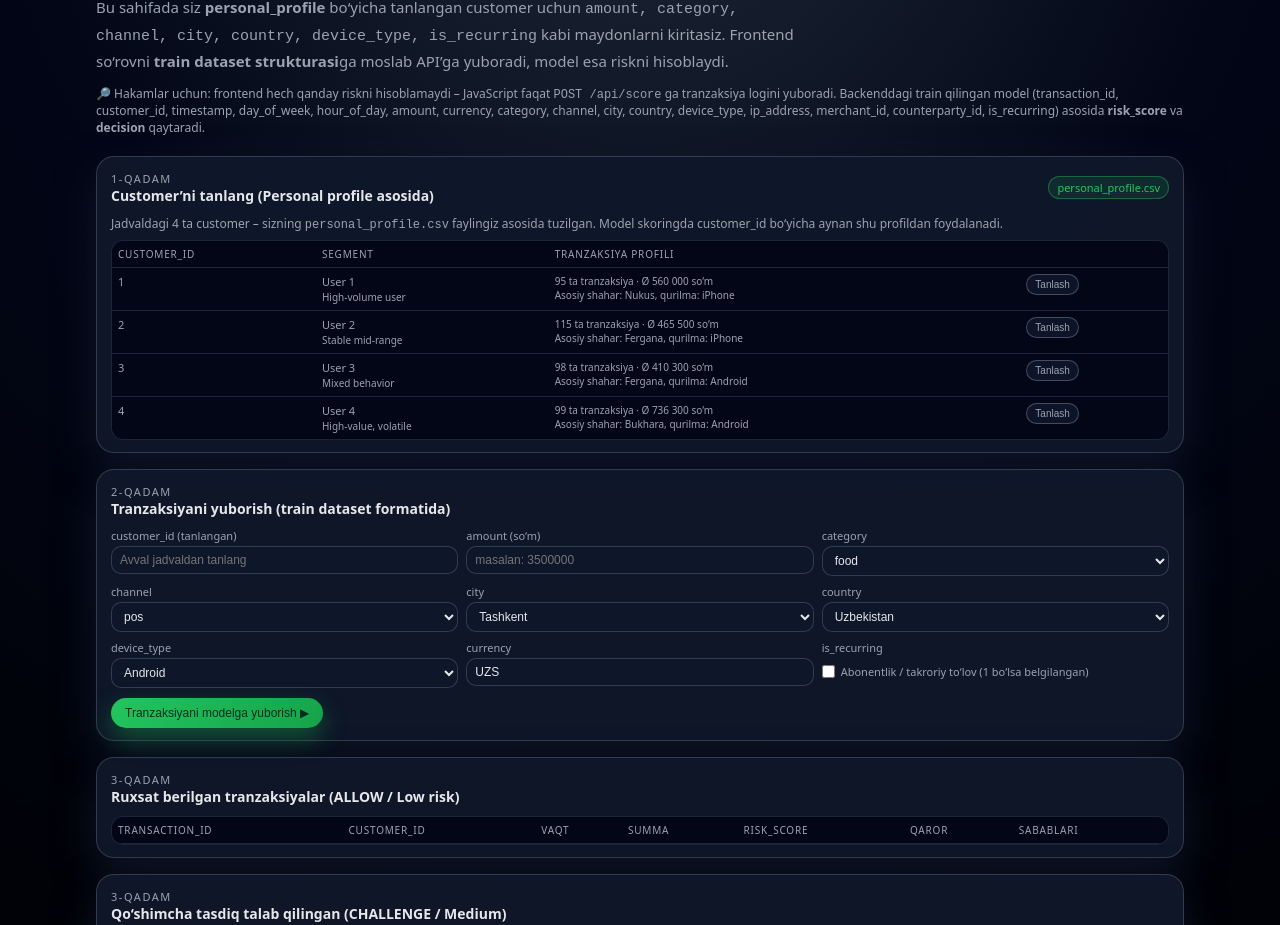
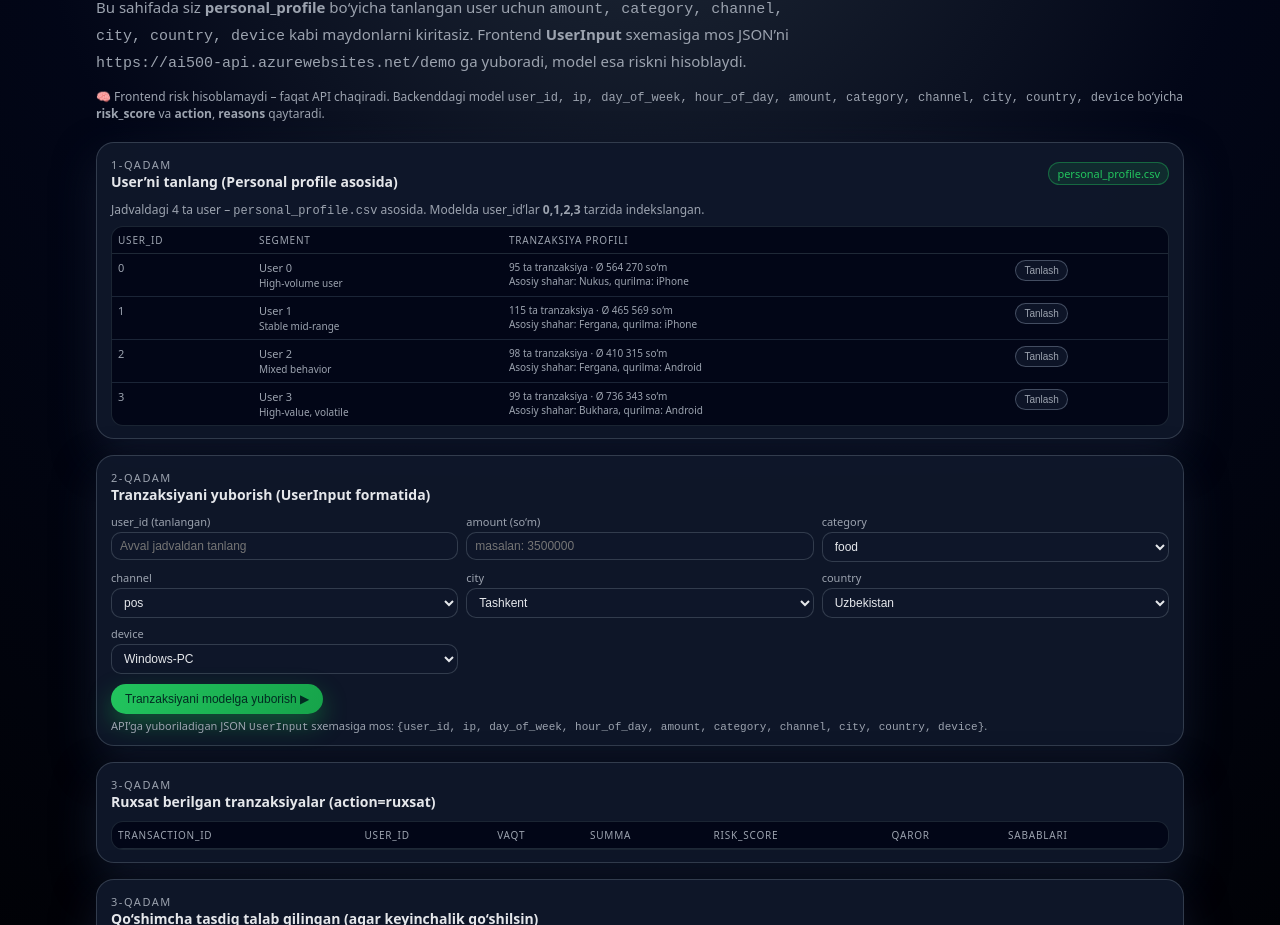
Before and after one commit to Rajabboy09/AI500, a plain HTML site: page demo/index.html in a window 1280 px wide. Shown: the part 175-1100 px from the top of the page. Drawn offline with Linux system fonts and the light colour scheme.

Commit message:
Change 'customer' references to 'user' in index.html
Updated references from 'customer' to 'user' throughout the HTML file. Adjusted form labels and API payload structure to reflect changes in user identification.

```diff
--- a/demo/index.html
+++ b/demo/index.html
@@ -250,13 +250,7 @@
     .field select:focus {
       border-color: var(--accent);
     }
-    .field-inline {
-      display: flex;
-      align-items: center;
-      gap: 6px;
-      margin-top: 6px;
-      font-size: 11px;
-    }
+
     .hint {
       font-size: 11px;
       color: var(--muted);
@@ -285,7 +279,7 @@
     </div>
     <nav class="nav">
       <a href="../">Asosiy sahifa</a>
-      <a href="#customers">Customerlar</a>
+      <a href="#customers">Userlar</a>
       <a href="#form">Tranzaksiya yuborish</a>
       <a href="#results-allow">Natijalar</a>
     </nav>
@@ -297,63 +291,59 @@
       <span>Interaktiv demo:</span> train datasetga mos tranzaksiya skoring
     </div>
     <p class="hero-subtitle">
-      Bu sahifada siz <strong>personal_profile</strong> bo‘yicha tanlangan customer uchun
-      <code>amount, category, channel, city, country, device_type, is_recurring</code> kabi
-      maydonlarni kiritasiz. Frontend so‘rovni <strong>train dataset strukturasi</strong>ga moslab
-      API’ga yuboradi, model esa riskni hisoblaydi.
+      Bu sahifada siz <strong>personal_profile</strong> bo‘yicha tanlangan user uchun
+      <code>amount, category, channel, city, country, device</code> kabi maydonlarni kiritasiz.
+      Frontend <strong>UserInput</strong> sxemasiga mos JSON’ni
+      <code>https://ai500-api.azurewebsites.net/demo</code> ga yuboradi, model esa riskni hisoblaydi.
     </p>
     <p class="hero-note">
-      🔎 Hakamlar uchun: frontend hech qanday riskni hisoblamaydi – JavaScript faqat
-      <code>POST /api/score</code> ga tranzaksiya logini yuboradi. Backenddagi train qilingan model
-      (transaction_id, customer_id, timestamp, day_of_week, hour_of_day, amount, currency,
-      category, channel, city, country, device_type, ip_address, merchant_id, counterparty_id,
-      is_recurring) asosida <strong>risk_score</strong> va <strong>decision</strong> qaytaradi.
+      🧠 Frontend risk hisoblamaydi – faqat API chaqiradi.
+      Backenddagi model <code>user_id, ip, day_of_week, hour_of_day, amount, category, channel, city, country, device</code>
+      bo‘yicha <strong>risk_score</strong> va <strong>action</strong>, <strong>reasons</strong> qaytaradi.
     </p>
   </section>
 
-  <!-- 1. CUSTOMER JADVALI -->
+  <!-- 1. USER JADVALI -->
   <section class="card" id="customers">
     <div class="card-header">
       <div>
         <div class="card-label">1-qadam</div>
-        <div class="card-title">Customer’ni tanlang (Personal profile asosida)</div>
+        <div class="card-title">User’ni tanlang (Personal profile asosida)</div>
       </div>
       <div class="card-tag">personal_profile.csv</div>
     </div>
     <p style="font-size:12px; margin-bottom:8px;">
-      Jadvaldagi 4 ta customer – sizning <code>personal_profile.csv</code> faylingiz asosida tuzilgan.
-      Model skoringda customer_id bo‘yicha aynan shu profildan foydalanadi.
+      Jadvaldagi 4 ta user – <code>personal_profile.csv</code> asosida. Modelda user_id’lar
+      <strong>0,1,2,3</strong> tarzida indekslangan.
     </p>
     <div class="table-wrapper">
       <table>
         <thead>
           <tr>
-            <th>customer_id</th>
+            <th>user_id</th>
             <th>Segment</th>
             <th>Tranzaksiya profili</th>
             <th></th>
           </tr>
         </thead>
-        <tbody id="customerTableBody">
-          <!-- JS orqali to‘ldiriladi -->
-        </tbody>
+        <tbody id="customerTableBody"></tbody>
       </table>
     </div>
   </section>
 
-  <!-- 2. FORMA: TRAIN DATASETGA MOS KIRITISH -->
+  <!-- 2. FORMA -->
   <section class="card" id="form">
     <div class="card-header">
       <div>
         <div class="card-label">2-qadam</div>
-        <div class="card-title">Tranzaksiyani yuborish (train dataset formatida)</div>
+        <div class="card-title">Tranzaksiyani yuborish (UserInput formatida)</div>
       </div>
     </div>
 
     <form id="paymentForm">
       <div class="form-grid">
         <div class="field">
-          <label>customer_id (tanlangan)</label>
+          <label>user_id (tanlangan)</label>
           <input id="selectedCustomerInput" type="text" placeholder="Avval jadvaldan tanlang" readonly />
         </div>
 
@@ -366,11 +356,13 @@
           <label>category</label>
           <select id="categorySelect">
             <option value="food">food</option>
+            <option value="entertainment">entertainment</option>
+            <option value="online_services">online_services</option>
             <option value="utilities">utilities</option>
-            <option value="online_services">online_services</option>
+            <option value="health">health</option>
+            <option value="transport">transport</option>
+            <option value="clothing">clothing</option>
             <option value="education">education</option>
-            <option value="transport">transport</option>
-            <option value="shopping">shopping</option>
           </select>
         </div>
 
@@ -378,8 +370,9 @@
           <label>channel</label>
           <select id="channelSelect">
             <option value="pos">pos</option>
+            <option value="atm_withdrawal">atm_withdrawal</option>
+            <option value="transfer">transfer</option>
             <option value="online_payment">online_payment</option>
-            <option value="transfer">transfer</option>
           </select>
         </div>
 
@@ -388,10 +381,16 @@
           <select id="citySelect">
             <option value="Tashkent">Tashkent</option>
             <option value="Fergana">Fergana</option>
+            <option value="Samarkand">Samarkand</option>
             <option value="Namangan">Namangan</option>
-            <option value="Nukus">Nukus</option>
             <option value="Bukhara">Bukhara</option>
             <option value="Andijan">Andijan</option>
+            <option value="Nukus">Nukus</option>
+            <option value="Moscow">Moscow</option>
+            <option value="Dubai">Dubai</option>
+            <option value="Almaty">Almaty</option>
+            <option value="Istanbul">Istanbul</option>
+            <option value="Berlin">Berlin</option>
           </select>
         </div>
 
@@ -399,34 +398,21 @@
           <label>country</label>
           <select id="countrySelect">
             <option value="Uzbekistan">Uzbekistan</option>
+            <option value="Russia">Russia</option>
+            <option value="UAE">UAE</option>
+            <option value="Kazakhstan">Kazakhstan</option>
+            <option value="Turkey">Turkey</option>
             <option value="Germany">Germany</option>
-            <option value="Russia">Russia</option>
-            <option value="Kazakhstan">Kazakhstan</option>
           </select>
         </div>
 
         <div class="field">
-          <label>device_type</label>
+          <label>device</label>
           <select id="deviceSelect">
+            <option value="Windows-PC">Windows-PC</option>
             <option value="Android">Android</option>
             <option value="iPhone">iPhone</option>
-            <option value="Windows-PC">Windows-PC</option>
-            <option value="Web">Web</option>
-            <option value="Unknown">Unknown</option>
           </select>
-        </div>
-
-        <div class="field">
-          <label>currency</label>
-          <input type="text" value="UZS" readonly />
-        </div>
-
-        <div class="field">
-          <label>is_recurring</label>
-          <div class="field-inline">
-            <input id="isRecurringCheckbox" type="checkbox" />
-            <span>Abonentlik / takroriy to‘lov (1 bo‘lsa belgilangan)</span>
-          </div>
         </div>
       </div>
 
@@ -434,15 +420,19 @@
         Tranzaksiyani modelga yuborish ▶
       </button>
       <span id="formError" class="hint" style="color:#f97373;"></span>
+      <div class="hint">
+        API’ga yuboriladigan JSON <code>UserInput</code> sxemasiga mos:
+        <code>{user_id, ip, day_of_week, hour_of_day, amount, category, channel, city, country, device}</code>.
+      </div>
     </form>
   </section>
 
-  <!-- 3. NATIJALAR – HAR BIR JADVAL USTUN SHAKLDA -->
+  <!-- 3. NATIJALAR -->
   <section id="results-allow" class="card">
     <div class="card-header">
       <div>
         <div class="card-label">3-qadam</div>
-        <div class="card-title">Ruxsat berilgan tranzaksiyalar (ALLOW / Low risk)</div>
+        <div class="card-title">Ruxsat berilgan tranzaksiyalar (action=ruxsat)</div>
       </div>
     </div>
     <div class="table-wrapper">
@@ -450,7 +440,7 @@
         <thead>
           <tr>
             <th>transaction_id</th>
-            <th>customer_id</th>
+            <th>user_id</th>
             <th>Vaqt</th>
             <th>Summa</th>
             <th>risk_score</th>
@@ -458,8 +448,7 @@
             <th>Sabablari</th>
           </tr>
         </thead>
-        <tbody id="allowTableBody">
-        </tbody>
+        <tbody id="allowTableBody"></tbody>
       </table>
     </div>
   </section>
@@ -468,7 +457,7 @@
     <div class="card-header">
       <div>
         <div class="card-label">3-qadam</div>
-        <div class="card-title">Qo‘shimcha tasdiq talab qilingan (CHALLENGE / Medium)</div>
+        <div class="card-title">Qo‘shimcha tasdiq talab qilingan (agar keyinchalik qo‘shilsin)</div>
       </div>
     </div>
     <div class="table-wrapper">
@@ -476,7 +465,7 @@
         <thead>
           <tr>
             <th>transaction_id</th>
-            <th>customer_id</th>
+            <th>user_id</th>
             <th>Vaqt</th>
             <th>Summa</th>
             <th>risk_score</th>
@@ -484,8 +473,7 @@
             <th>Sabablari</th>
           </tr>
         </thead>
-        <tbody id="challengeTableBody">
-        </tbody>
+        <tbody id="challengeTableBody"></tbody>
       </table>
     </div>
   </section>
@@ -494,7 +482,7 @@
     <div class="card-header">
       <div>
         <div class="card-label">3-qadam</div>
-        <div class="card-title">Bloklangan tranzaksiyalar (BLOCK / High risk)</div>
+        <div class="card-title">Bloklangan tranzaksiyalar (agar action blok bo‘lsa)</div>
       </div>
     </div>
     <div class="table-wrapper">
@@ -502,7 +490,7 @@
         <thead>
           <tr>
             <th>transaction_id</th>
-            <th>customer_id</th>
+            <th>user_id</th>
             <th>Vaqt</th>
             <th>Summa</th>
             <th>risk_score</th>
@@ -510,8 +498,7 @@
             <th>Sabablari</th>
           </tr>
         </thead>
-        <tbody id="blockTableBody">
-        </tbody>
+        <tbody id="blockTableBody"></tbody>
       </table>
     </div>
   </section>
@@ -521,48 +508,49 @@
     <div><a href="../">← Asosiy sahifaga qaytish</a></div>
   </footer>
 </div>
+
 <script>
-  // 🔧 Backend API URL'ini shu yerda moslashtirasiz
-  const url = "https://ai500-api.azurewebsites.net/demo";
+  // Backend API bazaviy URL
+  const API_BASE = "https://ai500-api.azurewebsites.net";
 
-  // personal_profile.csv asosida demo userlar
+  // user_id lar 0,1,2,3
   const customers = [
     {
-      id: 1,
-      label: "User 1",
+      id: 0,
+      label: "User 0",
       n_txn: 95,
-      avg_amount: 560000,
-      median_amount: 428000,
+      avg_amount: 564270.3644912499,
+      median_amount: 428912.9649188205,
       home_cities: "Nukus|Fergana|Samarkand",
       main_devices: "iPhone|Android|Windows-PC",
       segment: "High-volume user"
     },
     {
-      id: 2,
-      label: "User 2",
+      id: 1,
+      label: "User 1",
       n_txn: 115,
-      avg_amount: 465500,
-      median_amount: 451100,
+      avg_amount: 465568.70979364,
+      median_amount: 451119.67757664097,
       home_cities: "Fergana|Andijan|Namangan",
       main_devices: "iPhone|Android|Windows-PC",
       segment: "Stable mid-range"
     },
     {
-      id: 3,
-      label: "User 3",
+      id: 2,
+      label: "User 2",
       n_txn: 98,
-      avg_amount: 410300,
-      median_amount: 315400,
+      avg_amount: 410314.8093238202,
+      median_amount: 315497.1661488553,
       home_cities: "Fergana|Namangan|Nukus",
       main_devices: "Android|iPhone|Windows-PC",
       segment: "Mixed behavior"
     },
     {
-      id: 4,
-      label: "User 4",
+      id: 3,
+      label: "User 3",
       n_txn: 99,
-      avg_amount: 736300,
-      median_amount: 545800,
+      avg_amount: 736342.7363907557,
+      median_amount: 545879.6808687795,
       home_cities: "Bukhara|Tashkent|Namangan",
       main_devices: "Android|Windows-PC|iPhone",
       segment: "High-value, volatile"
@@ -572,7 +560,7 @@
   const customerTableBody = document.getElementById("customerTableBody");
   const selectedCustomerInput = document.getElementById("selectedCustomerInput");
   const formError = document.getElementById("formError");
-  let selectedUserId = null;  // user_id
+  let selectedUserId = null;
 
   function renderCustomers() {
     customers.forEach((c) => {
@@ -650,18 +638,21 @@
     return `10.${randomInt(0,255)}.${randomInt(0,255)}.${randomInt(0,255)}`;
   }
 
-  // 🔥 API-ga aynan UserInput strukturasi bo'yicha yuboramiz
   async function callScoringApi(userPayload) {
-    const res = await fetch(url, {
+    const res = await fetch(`${API_BASE}/demo`, {
       method: "POST",
       headers: { "Content-Type": "application/json" },
       body: JSON.stringify(userPayload),
     });
 
     if (!res.ok) {
+      const text = await res.text();
+      console.error("API error:", res.status, text);
       throw new Error("API xatosi: " + res.status);
     }
-    return await res.json();
+    const data = await res.json();
+    console.log("API raw response:", data);
+    return data;
   }
 
   const paymentForm = document.getElementById("paymentForm");
@@ -694,7 +685,6 @@
     const dayOfWeek = now.getDay();   // 0–6
     const hourOfDay = now.getHours(); // 0–23
 
-    // APIga ketadigan strukturamiz: UserInput
     const userPayload = {
       user_id: selectedUserId,
       ip: randomIp(),
@@ -708,7 +698,6 @@
       device: deviceSelect.value
     };
 
-    // Jadvalga chizish uchun qo'shimcha: transaction_id, vaqt
     const txMeta = {
       transaction_id: generateTxnId(),
       user_id: selectedUserId,
@@ -721,13 +710,11 @@
       const apiResult = await callScoringApi(userPayload);
       formError.textContent = "";
 
-  // 👉 Backend strukturasiga moslashamiz
       const output = apiResult.output || apiResult;
 
       const result = {
         riskScore: output.risk_score ?? 0,
         action: output.action ?? "",
-    // array bo'lsa join qilamiz, bo'lmasa bitta string
         reason: Array.isArray(output.reasons)
           ? output.reasons.join(", ")
           : (output.reason ?? "")
@@ -747,21 +734,22 @@ function addToResultTables(tx, result) {
     const amountStr = formatAmount(tx.amount) + " so‘m";
     const riskStr = Number(result.riskScore ?? 0).toFixed(3);
 
-  // action -> qaror matni va jadval
+    const action = (result.action || "").toLowerCase();
     let decisionText = "";
     let targetBody = allowTableBody;
-
-  const action = (result.action || "").toLowerCase();
 
     if (action.includes("ruxsat")) {
       decisionText = "Ruxsat berildi";
       targetBody = allowTableBody;
-  } else if (action.includes("otp") || action.includes("verify") || action.includes("check")) {
+    } else if (action.includes("tasdiq") || action.includes("verify") || action.includes("check")) {
       decisionText = "Qo‘shimcha tasdiq talab qilindi";
       targetBody = challengeTableBody;
-  } else {
+    } else if (action) {
       decisionText = "Bloklandi (phishing)";
       targetBody = blockTableBody;
+    } else {
+      decisionText = "Qaror aniqlanmadi";
+      targetBody = allowTableBody;
     }
 
     const tr = document.createElement("tr");
@@ -777,7 +765,6 @@ function addToResultTables(tx, result) {
     targetBody.prepend(tr);
   }
 
-
   // Boshlang'ich render
   renderCustomers();
 </script>
```
Lines whose indentation alone changed are shown as unchanged.
